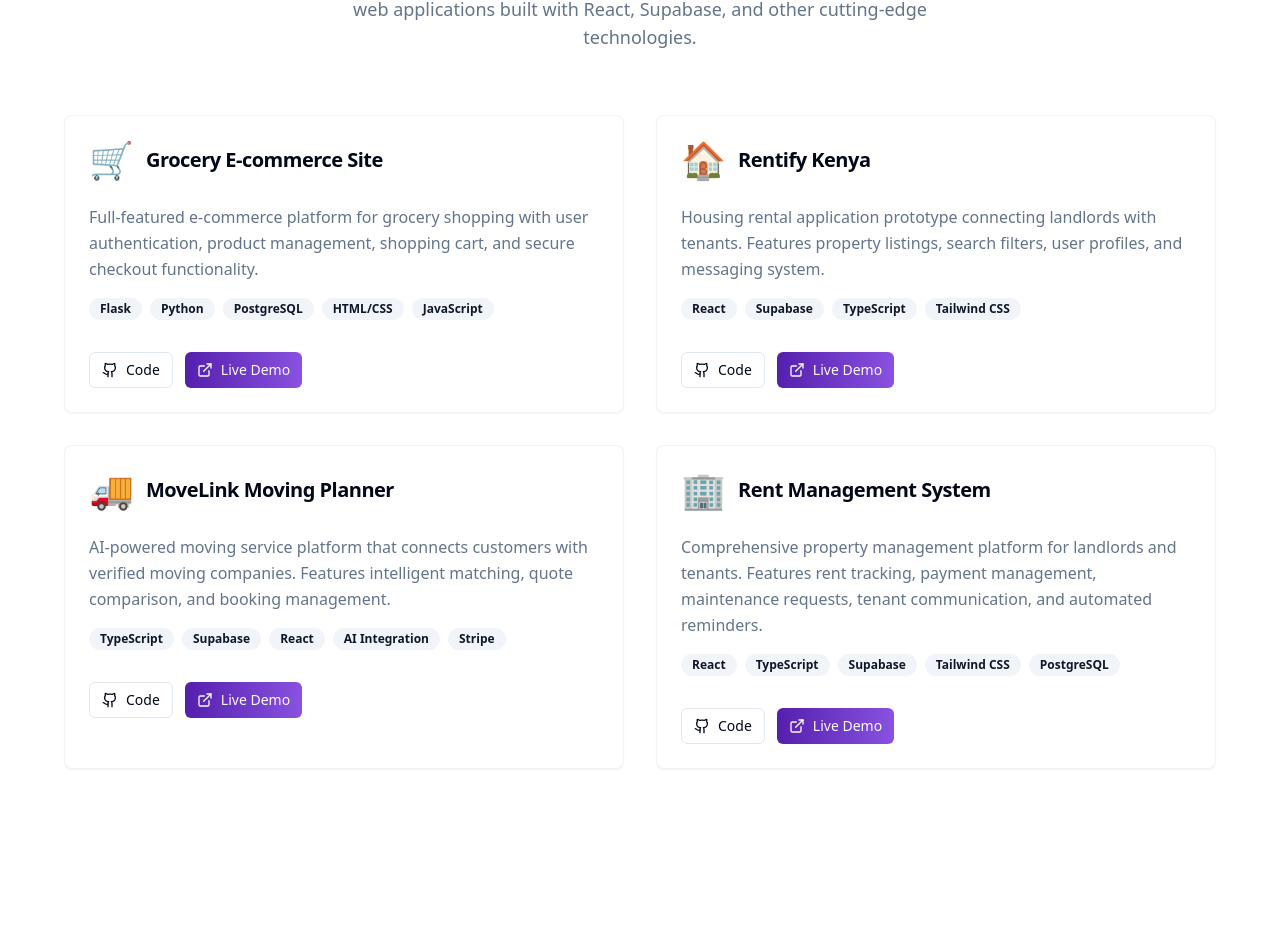
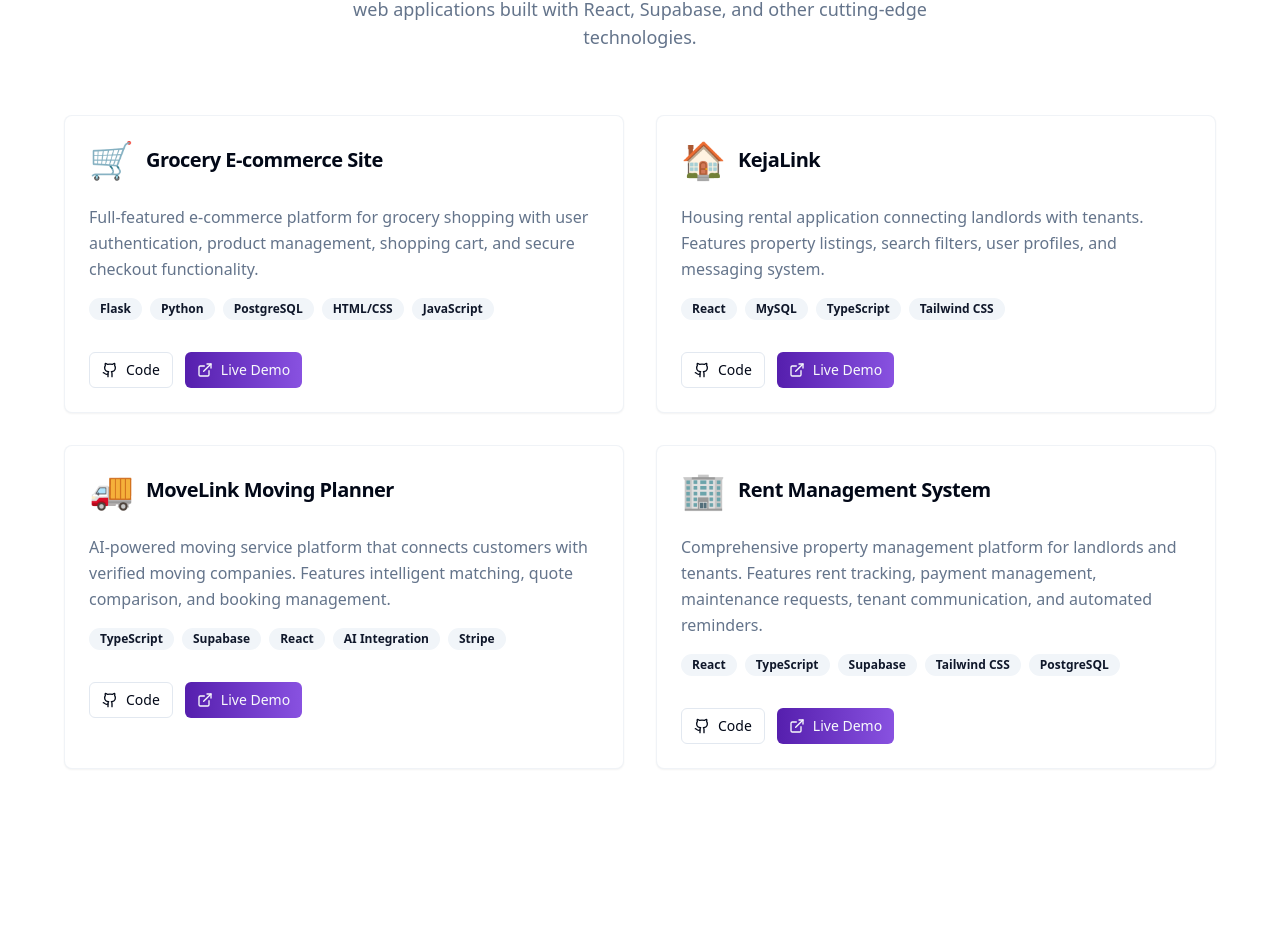
Before and after one commit to dmuchai/dennis-showcase, a React (Vite) app: page / in a window 1280 px wide. Shown: the part 969-1902 px from the top of the page. Built offline with nearby package versions, Linux system fonts and the light colour scheme; no server answers.

Commit message:
chore: update projects list (replace prototype link with live website kejalink.co.ke)

```diff
--- a/src/components/Portfolio/Projects.tsx
+++ b/src/components/Portfolio/Projects.tsx
@@ -15,11 +15,11 @@ const Projects = () => {
       image: "🛒"
     },
     {
-      title: "Rentify Kenya",
-      description: "Housing rental application prototype connecting landlords with tenants. Features property listings, search filters, user profiles, and messaging system.",
-      techStack: ["React", "Supabase", "TypeScript", "Tailwind CSS"],
+      title: "KejaLink",
+      description: "Housing rental application connecting landlords with tenants. Features property listings, search filters, user profiles, and messaging system.",
+      techStack: ["React", "MySQL", "TypeScript", "Tailwind CSS"],
       githubUrl: "https://github.com/dmuchai/rentify-houses-kenya",
-      liveUrl: "https://rentify-houses-kenya.vercel.app",
+      liveUrl: "https://kejalink.co.ke/",
       image: "🏠"
     },
     {
```
